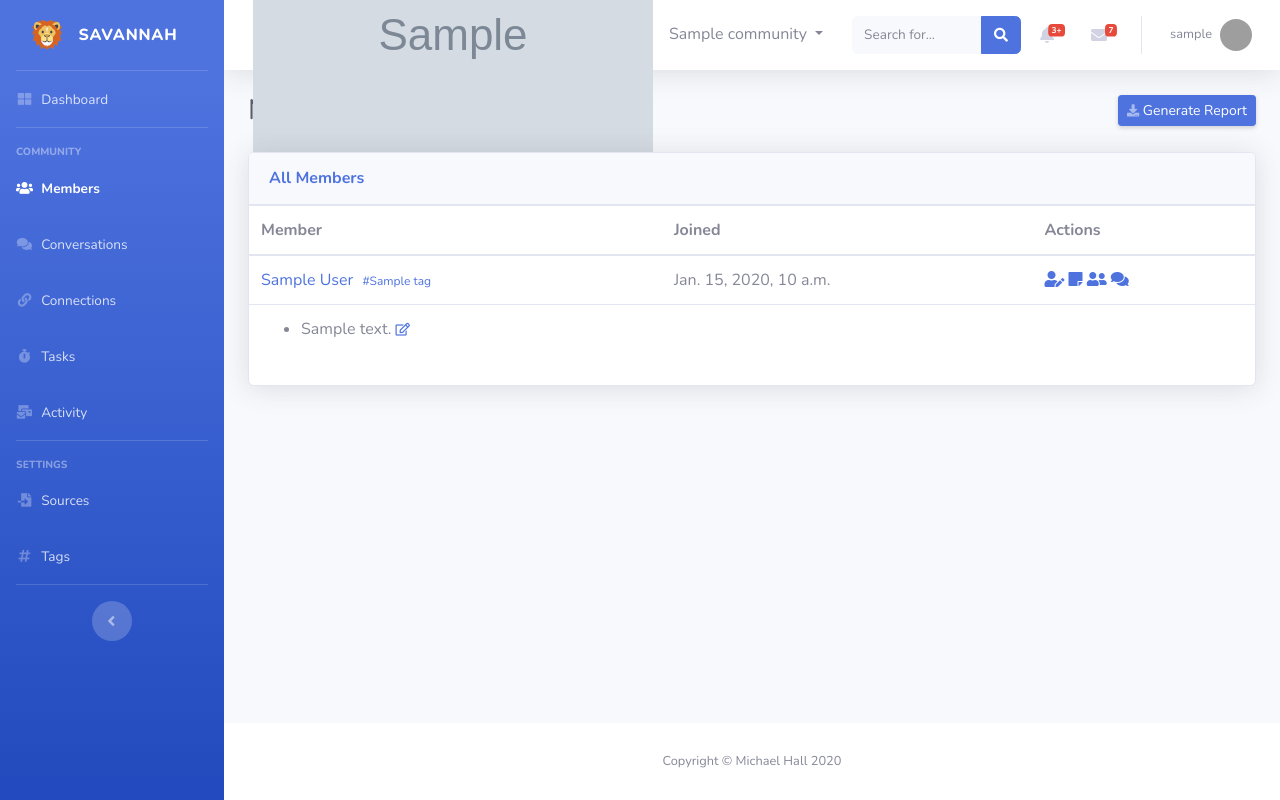
After one commit to SavannahHQ/Savannah, a Django app: page /v2/members/1/all in a window 1280 px wide. The commit adds this page. Run offline with Django 3.2, Linux system fonts and the light colour scheme; a user stored in the database is signed in; tables that the repository leaves empty hold one stand-in row (values such as "Sample post"); grey boxes marked "Sample" are stand-in pictures; some libraries are stand-ins or nearby versions; grey boxes are pictures that could not be loaded.

Commit message:
Enable search in top bar for searching members

```diff
--- /dev/null
+++ b/frontendv2/templates/savannahv2/all_members.html
@@ -0,0 +1,90 @@
+{% extends "savannahv2/base.html"%}
+{% load static %}
+
+{% block page_content %}
+          <!-- Page Heading -->
+          <div class="d-sm-flex align-items-center justify-content-between mb-4">
+            <h1 class="h3 mb-0 text-gray-800">Members{% if view.tag %} <span style="white-space:nowrap; font-size: 0.75em; margin-right: 2px; padding: 1px 5px 1px 5px; border-radius: 1em; background-color: #{{view.tag.color}};">#{{view.tag.name}}<a href="?"><i class="p-1 fa fa-times"></i></a></span>{% endif %}</h1>
+            <a href="#" class="d-none d-sm-inline-block btn btn-sm btn-primary shadow-sm"><i class="fas fa-download fa-sm text-white-50"></i> Generate Report</a>
+          </div>
+
+          <!-- Content Row -->
+
+          <!-- Content Row -->
+          <div class="row">
+
+            <!-- Content Column -->
+            <div class="col-lg-12 mb-4">
+
+              <!-- All Members -->
+              <div class="card shadow mb-4">
+                <div class="card-header py-3">
+                  <h6 class="m-0 font-weight-bold text-primary">All Members</h6>
+                </div>
+                <div class="card-body p-0">
+                <table class="table">
+                <thead>
+                  <tr>
+                    <th scope="col">Member</th>
+                    <th scope="col">Joined</th>
+                    <th scope="col"><span class="short-text"></span><span class="full-text">Actions</span></th>
+                  </tr>
+                </thead>
+                <tbody>
+                {% for member in view.all_members %}
+                <tr>
+                  <td>
+                    <a target="_blank" href="/admin/corm/member/{{member.id}}/change">{{ member.name }}</a>
+                    {% if member.tag_count %}{% include 'savannahv2/tags.html' with tags=member.tags.all %}{% endif %}
+                  </td>
+                  <td>{{member.date_added}}</td>
+                  <td style="white-space: nowrap;">
+                    <a title="Edit Member" target="_blank" href="/admin/corm/member/{{member.id}}/change/"><i class="fas fa-user-edit"></i></a>
+                    <a title="Add Note" target="_blank" href="/admin/corm/note/add/?member={{member.id}}&author={{request.user.id}}"><i class="fas fa-sticky-note"> </i></a>
+                    <a title="View Connections" target="_blank" href="/admin/corm/memberconnection/?from_member={{member.id}}"><i class="fas fa-user-friends"> </i></a>
+                    <a title="View Conversations" target="_blank" href="/admin/corm/conversation/?participants__id__exact={{member.id}}"><i class="fas fa-comments"> </i></a>
+                  </td>
+                </tr>
+                {% if member.note_count %}
+                <tr><td colspan=3>
+                <ul>
+                {% for note in member.note_set.all %}
+                <li><span class="note">{{note}} <a target="_blank" href="/admin/corm/note/{{note.id}}/change/"><i class="small far fa-edit"></i></a></span></li>
+                {% endfor %}
+                </ul>
+                </td></tr>
+                {% endif %}
+                {% endfor %}
+                </tbody>
+                </table>
+
+                {% if view.has_pages %}
+                <nav aria-label="Member table pages">
+                  <ul class="pagination justify-content-center">
+                    <li class="page-item {% if view.page <= 1 %}disabled{% endif %}">
+                      <a class="page-link" href="?search={{view.search}}&page=1" aria-label="Previous">
+                        <span aria-hidden="true">&laquo;</span>
+                        <span class="sr-only">Previous</span>
+                      </a>
+                    </li>
+                    {% for page in view.page_links %}
+                      <li class="page-item{% if view.page == page %} active{% endif %}"><a class="page-link" href="?search={{view.search}}&page={{page}}">{{page}}</a></li>
+                    {% endfor %}
+                    <li class="page-item{% if view.page >= view.last_page %} disabled{% endif %}">
+                      <a class="page-link" href="?search={{view.search}}&page={{view.last_page}}" aria-label="Next">
+                        <span aria-hidden="true">&raquo;</span>
+                        <span class="sr-only">{{Next}}</span>
+                      </a>
+                    </li>
+                  </ul>
+                </nav>
+                {% endif %}
+
+                </div>
+              </div>
+
+            </div>
+          </div>
+        </div>
+        <!-- /.container-fluid -->
+{% endblock %}
--- a/frontendv2/templates/savannahv2/base.html
+++ b/frontendv2/templates/savannahv2/base.html
@@ -160,7 +160,7 @@
             <!-- Community Switcher -->
             <div class="dropdown">
             <button class="btn dropdown-toggle" type="button" id="dropdownMenuButton" data-toggle="dropdown" aria-haspopup="true" aria-expanded="false">
-                <img src="{{active_community.icon_path}}" /> {{active_community.name}}
+                <img src="{{active_community.icon_path}}" /><span class="d-none d-sm-inline-block mr-auto ml-md-3 my-2 my-md-0 mw-100">{{active_community.name}}</span>
             </button>
             <div class="dropdown-menu" aria-labelledby="dropdownMenuButton">
                 {% for c in communities %}
@@ -170,11 +170,11 @@
             </div>
 
           <!-- Topbar Search -->
-          <form class="d-none d-sm-inline-block form-inline mr-auto ml-md-3 my-2 my-md-0 mw-100 navbar-search">
+          <form class="d-none d-sm-inline-block form-inline mr-auto ml-md-3 my-2 my-md-0 mw-100 navbar-search" action="{% url 'all_members' active_community.id %}">
             <div class="input-group">
-              <input type="text" class="form-control bg-light border-0 small" placeholder="Search for..." aria-label="Search" aria-describedby="basic-addon2">
+              <input name="search" type="text" class="form-control bg-light border-0 small" placeholder="Search for..." aria-label="Search" aria-describedby="basic-addon2">
               <div class="input-group-append">
-                <button class="btn btn-primary" type="button">
+                <button class="btn btn-primary" type="submit">
                   <i class="fas fa-search fa-sm"></i>
                 </button>
               </div>
@@ -191,11 +191,11 @@
               </a>
               <!-- Dropdown - Messages -->
               <div class="dropdown-menu dropdown-menu-right p-3 shadow animated--grow-in" aria-labelledby="searchDropdown">
-                <form class="form-inline mr-auto w-100 navbar-search">
+                <form class="form-inline mr-auto w-100 navbar-search" action="{% url 'all_members' active_community.id %}">
                   <div class="input-group">
-                    <input type="text" class="form-control bg-light border-0 small" placeholder="Search for..." aria-label="Search" aria-describedby="basic-addon2">
+                    <input name="search" type="text" class="form-control bg-light border-0 small" placeholder="Search for..." aria-label="Search" aria-describedby="basic-addon2">
                     <div class="input-group-append">
-                      <button class="btn btn-primary" type="button">
+                      <button class="btn btn-primary" type="submit">
                         <i class="fas fa-search fa-sm"></i>
                       </button>
                     </div>
--- a/frontendv2/urls.py
+++ b/frontendv2/urls.py
@@ -23,5 +23,6 @@ urlpatterns = [
     path('home/', views.home, name='home'),
     path('dashboard/<int:community_id>/', views.dashboard, name='dashboard'),
     path('members/<int:community_id>/', views.members, name='members'),
+    path('members/<int:community_id>/all', views.all_members, name='all_members'),
     path('conversations/<int:community_id>/', views.conversations, name='conversations'),
 ]
--- a/frontendv2/views/__init__.py
+++ b/frontendv2/views/__init__.py
@@ -7,7 +7,7 @@ from django.db.models import Q, Count, Max
 from corm.models import *
 
 from frontendv2.views.dashboard import dashboard
-from frontendv2.views.members import members
+from frontendv2.views.members import members, all_members
 from frontendv2.views.conversations import conversations
 
 # Create your views here.
--- a/frontendv2/views/members.py
+++ b/frontendv2/views/members.py
@@ -19,9 +19,9 @@ class Members:
     @property
     def all_members(self):
         if self.tag:
-            members = Member.objects.filter(community=self.community, tags=self.tag)
+            members = Member.objects.filter(community=self.community, tags=self.tag).annotate(note_count=Count('note'), tag_count=Count('tags'))
         else:
-            members = Member.objects.filter(community=self.community)
+            members = Member.objects.filter(community=self.community).annotate(note_count=Count('note'), tag_count=Count('tags'))
         return members
 
     @property
@@ -153,3 +153,66 @@ def members(request, community_id):
         "view": members,
     }
     return render(request, 'savannahv2/members.html', context)
+
+class AllMembers:
+    def __init__(self, community_id, page=1, search=None, tag=None):
+        self.RESULTS_PER_PAGE = 100
+        self.community = get_object_or_404(Community, id=community_id)
+        try:
+            self.page = int(page)
+        except:
+            self.page = 1
+
+        self.search = search
+        if tag:
+            self.tag = get_object_or_404(Tag, name=tag)
+        else:
+            self.tag = None
+        self.result_count = 0
+
+    @property
+    def all_members(self):
+        members = Member.objects.filter(community=self.community).annotate(note_count=Count('note'), tag_count=Count('tags'))
+        if self.search:
+            members = members.filter(name__contains=self.search)
+
+        if self.tag:
+            members = members.filter(tags=self.tag)
+
+        members = members.annotate(note_count=Count('note'), tag_count=Count('tags'))
+        self.result_count = members.count()
+        start = (self.page-1) * self.RESULTS_PER_PAGE
+        return members[start:start+self.RESULTS_PER_PAGE]
+
+    @property
+    def has_pages(self):
+        return self.result_count > self.RESULTS_PER_PAGE
+
+    @property
+    def last_page(self):
+        pages = int(self.result_count / self.RESULTS_PER_PAGE)
+        return pages+1
+
+    @property
+    def page_links(self):
+        pages = int(self.result_count / self.RESULTS_PER_PAGE)
+        return [page+1 for page in range(pages+1)]
+
+@login_required
+def all_members(request, community_id):
+    communities = Community.objects.filter(owner=request.user)
+    request.session['community'] = community_id
+
+    view = AllMembers(community_id, page=request.GET.get('page', 1), search=request.GET.get('search', None), tag=request.GET.get('tag', None))
+
+    try:
+        user_member = Member.objects.get(user=request.user, community=community)
+    except:
+        user_member = None
+    context = {
+        "communities": communities,
+        "active_community": view.community,
+        "active_tab": "members",
+        "view": view,
+    }
+    return render(request, 'savannahv2/all_members.html', context)
```
